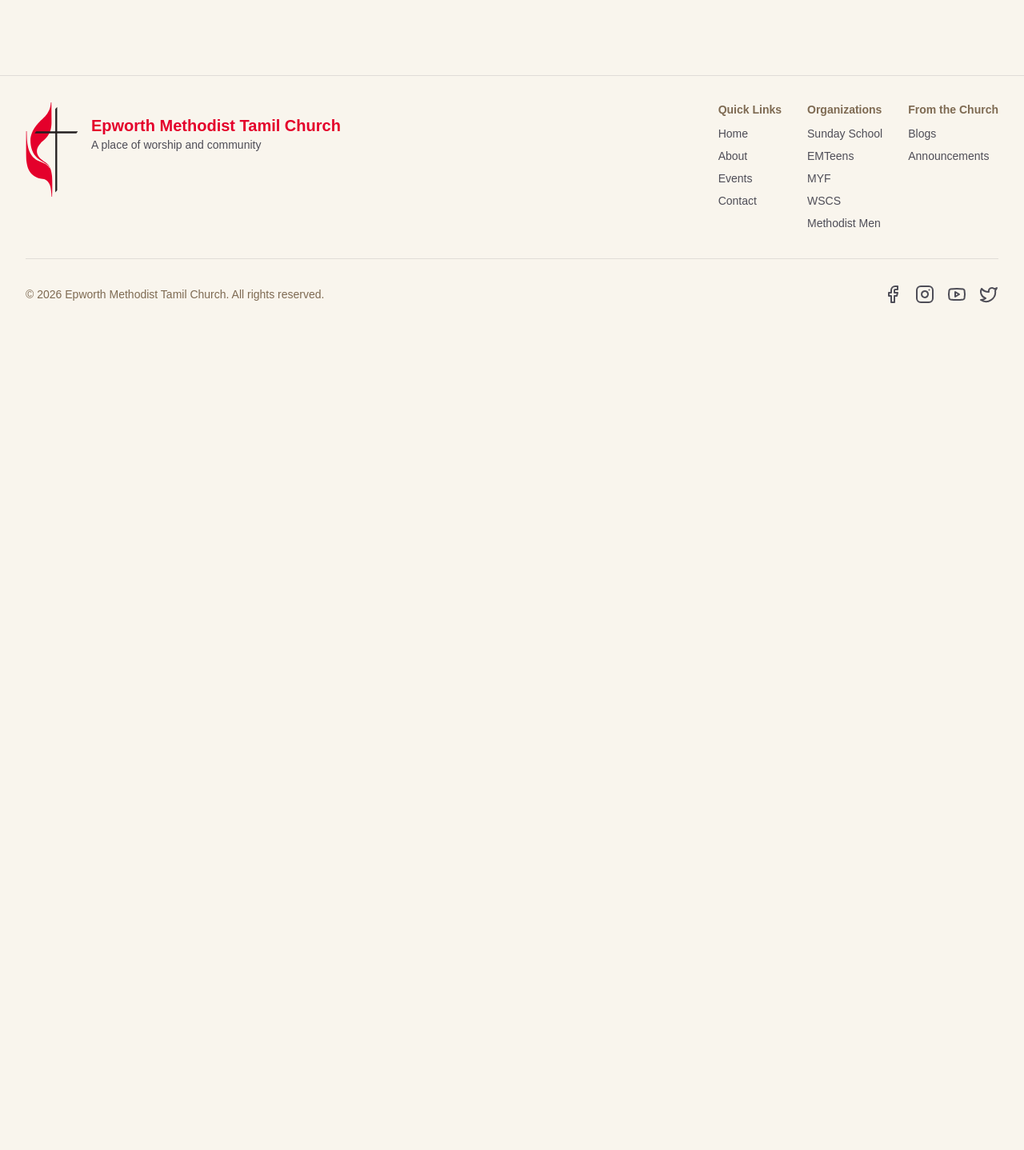
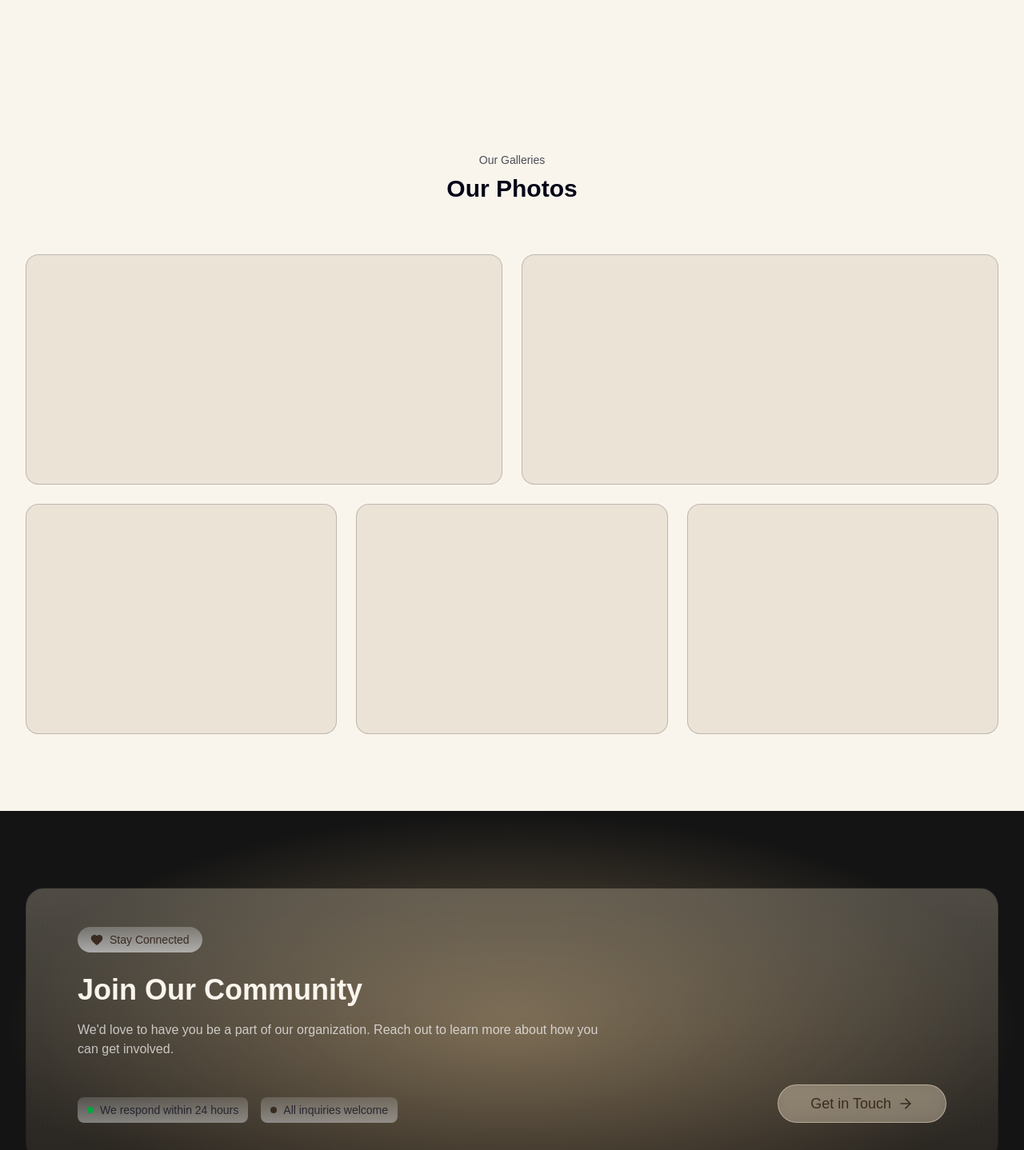
Before and after one commit to devtitus/epworth-church-website, a Next.js app: page /organizations/choir in a window 1280 px wide. Shown: the part 3371-4809 px from the top of the page at 80% size. Before the commit the page ends 3783 px from the top, so only its background shows below. Built offline with nearby package versions, Linux system fonts and the light colour scheme.

Commit message:
Add gallery and contact sections to org page

```diff
--- a/app/organizations/[slug]/page.tsx
+++ b/app/organizations/[slug]/page.tsx
@@ -6,6 +6,8 @@ import OrgAbout from "@/app/sections/organizations/OrgAbout";
 import OrgActivities from "@/app/sections/organizations/OrgActivities";
 import OrgNote from "@/app/sections/organizations/OrgLeaders";
 import OrgActivitiesGrid from "@/app/sections/organizations/OrgActivitiesGrid";
+import OrgGallery from "@/app/sections/organizations/OrgGallery";
+import { Contact } from "@/components/layout/index";
 
 interface PageProps {
   params: Promise<{ slug: string }>;
@@ -59,6 +61,16 @@ export default async function OrganizationPage({ params }: PageProps) {
       />
 
       <OrgActivitiesGrid title={org.activitiesGridTitle} />
+
+      <OrgGallery title={org.galleryTitle} />
+
+      <Contact
+        tagline="Stay Connected"
+        title="Join Our Community"
+        description="We'd love to have you be a part of our organization. Reach out to learn more about how you can get involved."
+        buttonText="Get in Touch"
+        buttonHref="/contact"
+      />
     </main>
   );
 }
--- /dev/null
+++ b/app/sections/organizations/OrgGallery.tsx
@@ -0,0 +1,49 @@
+interface OrgGalleryProps {
+  label?: string;
+  title: string;
+}
+
+const OrgGallery = ({
+  label = "Our Galleries",
+  title,
+}: OrgGalleryProps) => {
+  return (
+    <section
+      className="relative w-full bg-[var(--background)] py-20 lg:py-24"
+      aria-labelledby="org-gallery-heading"
+    >
+      <div className="w-full max-w-7xl mx-auto px-4 sm:px-6 lg:px-8">
+        {/* Header */}
+        <header className="text-center mb-12 lg:mb-16">
+          <p className="text-sm font-normal text-[var(--color-secondary-text)] mb-2">
+            {label}
+          </p>
+          <h2
+            id="org-gallery-heading"
+            className="text-2xl md:text-3xl font-bold text-[var(--foreground)]"
+          >
+            {title}
+          </h2>
+        </header>
+
+        {/* Gallery Grid */}
+        <div className="flex flex-col gap-6">
+          {/* Top Row - 2 Columns */}
+          <div className="grid grid-cols-1 md:grid-cols-2 gap-6 h-64 md:h-72">
+            <div className="rounded-2xl border border-[var(--border-highlight)] bg-[var(--card-shade)]" />
+            <div className="rounded-2xl border border-[var(--border-highlight)] bg-[var(--card-shade)]" />
+          </div>
+
+          {/* Bottom Row - 3 Columns */}
+          <div className="grid grid-cols-1 md:grid-cols-3 gap-6 h-64 md:h-72">
+            <div className="rounded-2xl border border-[var(--border-highlight)] bg-[var(--card-shade)]" />
+            <div className="rounded-2xl border border-[var(--border-highlight)] bg-[var(--card-shade)]" />
+            <div className="rounded-2xl border border-[var(--border-highlight)] bg-[var(--card-shade)]" />
+          </div>
+        </div>
+      </div>
+    </section>
+  );
+};
+
+export default OrgGallery;
--- a/app/sections/organizations/index.ts
+++ b/app/sections/organizations/index.ts
@@ -3,3 +3,4 @@ export { default as OrgAbout } from "./OrgAbout";
 export { default as OrgActivities } from "./OrgActivities";
 export { default as OrgLeaders } from "./OrgLeaders";
 export { default as OrgActivitiesGrid } from "./OrgActivitiesGrid";
+export { default as OrgGallery } from "./OrgGallery";
--- a/lib/data/organizations.ts
+++ b/lib/data/organizations.ts
@@ -25,6 +25,7 @@ export interface Organization {
   noteContent: string[];
   noteAuthor: string;
   activitiesGridTitle: string;
+  galleryTitle: string;
 }
 
 export const organizations: Record<string, Organization> = {
@@ -73,6 +74,7 @@ export const organizations: Record<string, Organization> = {
     ],
     noteAuthor: "Sunday School Superintendent",
     activitiesGridTitle: "Know More About Us",
+    galleryTitle: "Our Photos",
   },
   emteens: {
     slug: "emteens",
@@ -115,6 +117,7 @@ export const organizations: Record<string, Organization> = {
     ],
     noteAuthor: "Youth Pastor",
     activitiesGridTitle: "Know More About Us",
+    galleryTitle: "Our Photos",
   },
   myf: {
     slug: "myf",
@@ -160,6 +163,7 @@ export const organizations: Record<string, Organization> = {
     ],
     noteAuthor: "MYF President",
     activitiesGridTitle: "Know More About Us",
+    galleryTitle: "Our Photos",
   },
   wscs: {
     slug: "wscs",
@@ -199,6 +203,7 @@ export const organizations: Record<string, Organization> = {
     ],
     noteAuthor: "WSCS President",
     activitiesGridTitle: "Know More About Us",
+    galleryTitle: "Our Photos",
   },
   "methodist-men": {
     slug: "methodist-men",
@@ -241,6 +246,7 @@ export const organizations: Record<string, Organization> = {
     ],
     noteAuthor: "Methodist Men President",
     activitiesGridTitle: "Know More About Us",
+    galleryTitle: "Our Photos",
   },
   choir: {
     slug: "choir",
@@ -286,6 +292,7 @@ export const organizations: Record<string, Organization> = {
     ],
     noteAuthor: "Choir Director",
     activitiesGridTitle: "Know More About Us",
+    galleryTitle: "Our Photos",
   },
 };
 
```
